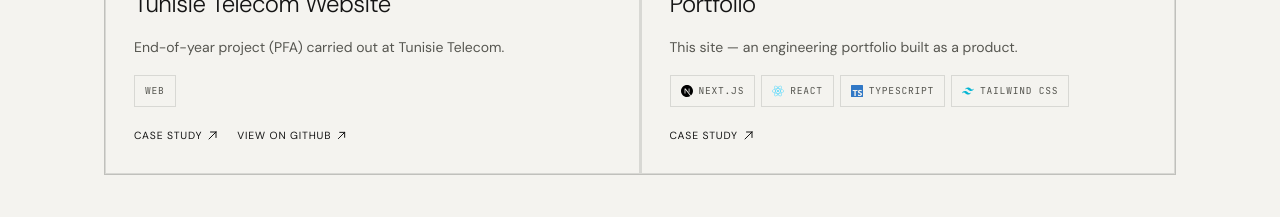
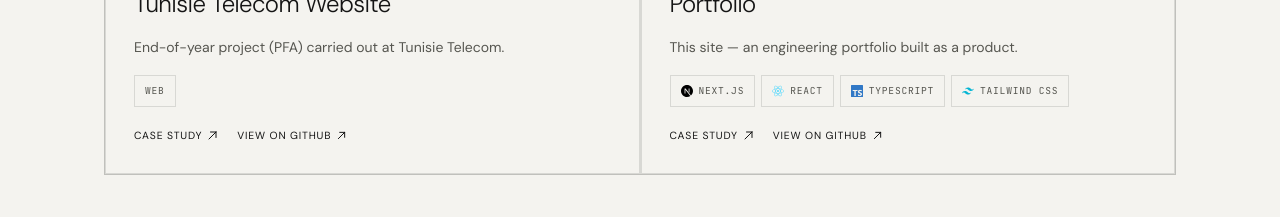
Before and after one commit to itzibrimo/ibrahim-portfolio, a Next.js app: page / in a window 1280 px wide. Shown: the part 9460-9677 px from the top of the page. Built offline with nearby package versions, Linux system fonts and the light colour scheme.

Commit message:
Add GitHub link to portfolio project

```diff
--- a/src/data/projects.ts
+++ b/src/data/projects.ts
@@ -127,7 +127,9 @@
     context: "Personal project",
     visual: "web",
     image: "/assets/projectnames/portfoliobrahim.png",
-    links: {},
+    links: {
+      source: "https://github.com/itzibrimo/ibrahim-portfolio",
+    },
   },
 ];
 
```
